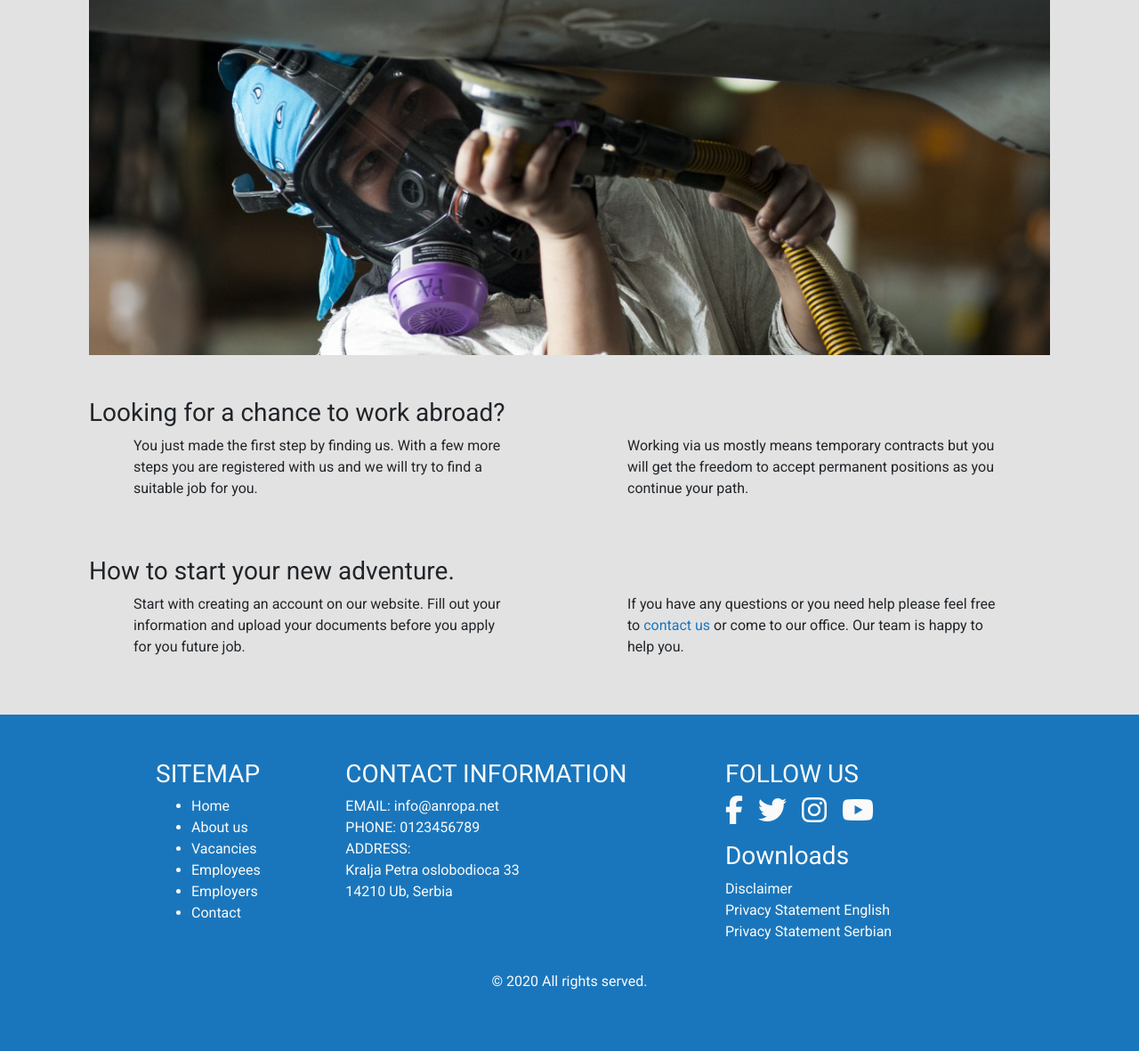
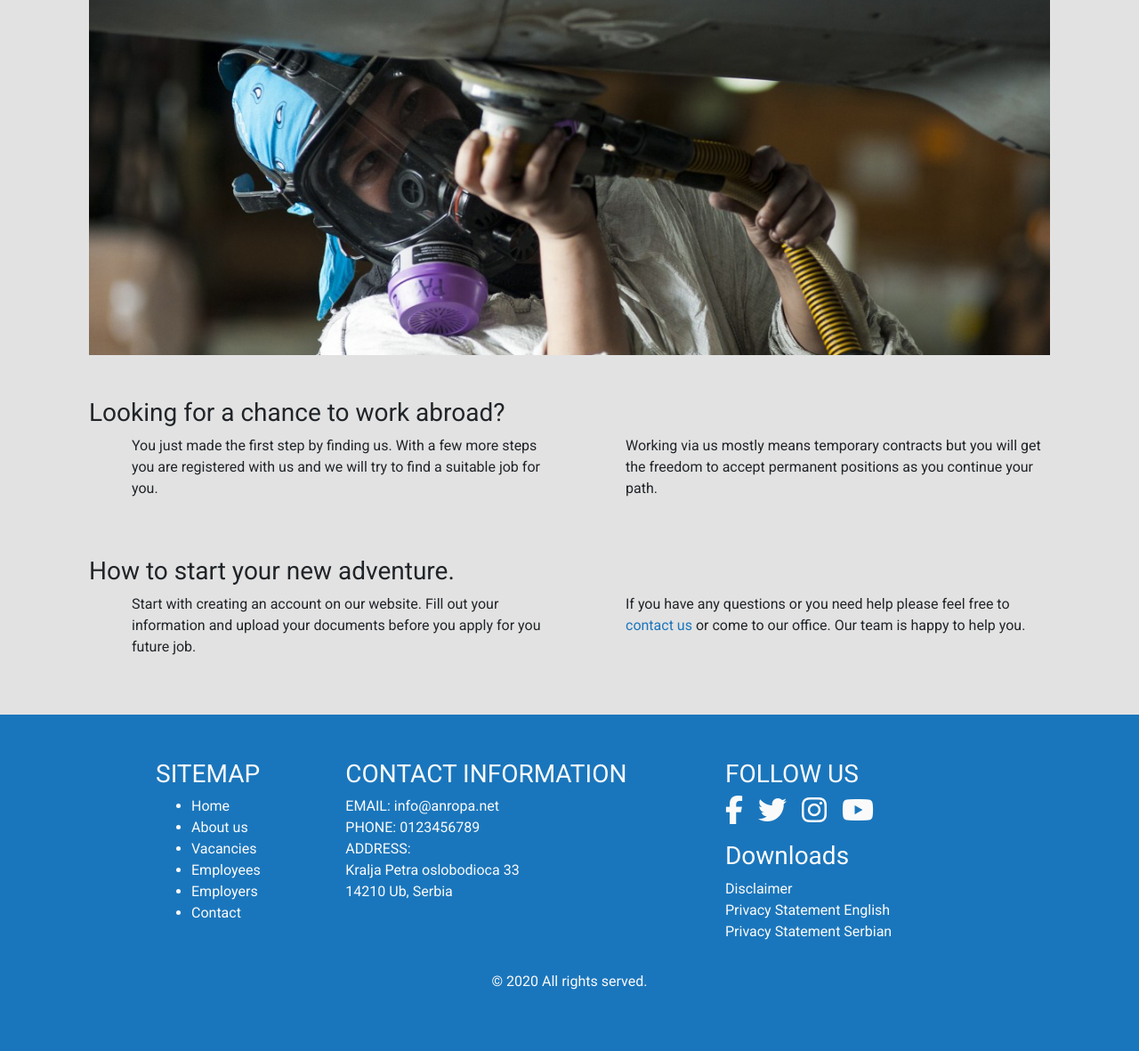
Before and after one commit to Code-Institute-Submissions/Albastraoz-anropa, a Flask app: page /employees in a window 1280 px wide. Shown: the part 141-1322 px from the top of the page at 89% size. Run offline with Flask 2, Linux system fonts and the light colour scheme; some libraries are stand-ins or nearby versions.

Commit message:
Version 2.02 - Fixed spacing issue on small devices with padding, removed css rule and added bootstrap classes for specific screen sizes.

```diff
--- a/app.py
+++ b/app.py
@@ -9,7 +9,7 @@ from bson.objectid import ObjectId
 import bcrypt
 
 # Commented out since this is only for local testing
-# import env
+import env
 
 app = Flask(__name__)
 
--- a/static/css/styles.css
+++ b/static/css/styles.css
@@ -158,11 +158,6 @@ a:hover {
     text-align: -webkit-center;
 }
 
-.main-paragraph-spacing {
-    padding-right: 50px;
-    padding-left: 50px;
-}
-
 .home-paragraph {
     max-width: 300px;
     margin: auto;
--- a/templates/aboutus.html
+++ b/templates/aboutus.html
@@ -15,12 +15,12 @@
             <h3>Intro</h3>
         </div>
         <div class="col-12 col-md-6">
-            <p class="main-paragraph-spacing">We are a crewing agency based in Ub, Serbia. Our aim is to provide a
+            <p class="pl-2 pl-md-5">We are a crewing agency based in Ub, Serbia. Our aim is to provide a
                 chance for serbian people to find work abroad. And for employers to find the so much needed skilled
                 workers in europe and beyond.</p>
         </div>
         <div class="col-12 col-md-6">
-            <p class="main-paragraph-spacing">We cover many sectors like seasonal work, skilled labour (electricians,
+            <p class="pl-2 pl-md-5">We cover many sectors like seasonal work, skilled labour (electricians,
                 plummers, carpenters, welders etc.), Maritime (officers and crew), gastromeny, housekeeping etc.</p>
         </div>
     </div>
--- a/templates/base.html
+++ b/templates/base.html
@@ -64,7 +64,7 @@
     <footer class="container-fluid pr-0 pl-0">
         <div class="row footer-settings justify-content-md-center">
             <!--NAVIGATIONAL SITEMAP-->
-            <div class="col-md-2 pb-3">
+            <div class="col-12 col-md-2 col-md-offset-2 pb-3">
                 <h3>SITEMAP</h3>
                 <ul>
                     <li><a href="{{url_for('home')}}" class="footer-link">Home</a></li>
--- a/templates/employees.html
+++ b/templates/employees.html
@@ -22,11 +22,11 @@
             <h3>Looking for a chance to work abroad?</h3>
         </div>
         <div class="col-12 col-md-6">
-            <p class="main-paragraph-spacing">You just made the first step by finding us. With a few more steps you are
+            <p class="pl-2 pl-md-5">You just made the first step by finding us. With a few more steps you are
                 registered with us and we will try to find a suitable job for you.</p>
         </div>
         <div class="col-12 col-md-6">
-            <p class="main-paragraph-spacing">Working via us mostly means temporary contracts but you will get the
+            <p class="pl-2 pl-md-5">Working via us mostly means temporary contracts but you will get the
                 freedom to accept permanent positions as you continue your path.</p>
         </div>
     </div>
@@ -37,10 +37,10 @@
             <h3>How to start your new adventure.</h3>
         </div>
         <div class="col-12 col-md-6">
-            <p class="main-paragraph-spacing">Start with creating an account on our website. Fill out your information and upload your documents before you apply for you future job.</p>
+            <p class="pl-2 pl-md-5">Start with creating an account on our website. Fill out your information and upload your documents before you apply for you future job.</p>
         </div>
         <div class="col-12 col-md-6">
-            <p class="main-paragraph-spacing">If you have any questions or you need help please feel free to <a href="{{url_for('contact')}}" class="content-text">contact us</a> or come to our office. Our team is happy to help you.</p>
+            <p class="pl-2 pl-md-5">If you have any questions or you need help please feel free to <a href="{{url_for('contact')}}" class="content-text">contact us</a> or come to our office. Our team is happy to help you.</p>
         </div>
     </div>
 </div>
```
Also changed, not shown: templates/employers.html (+4 -4 lines), README.md.
